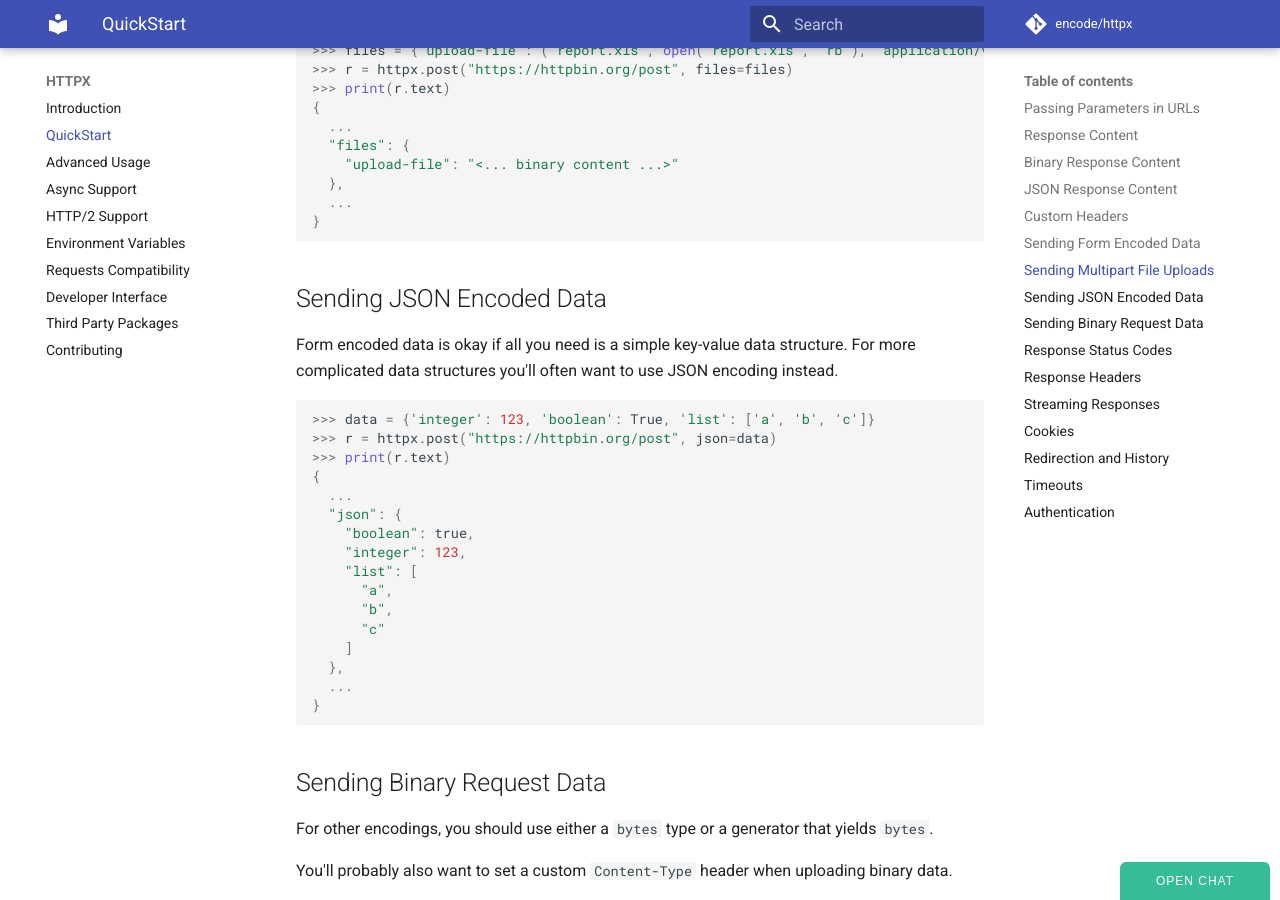
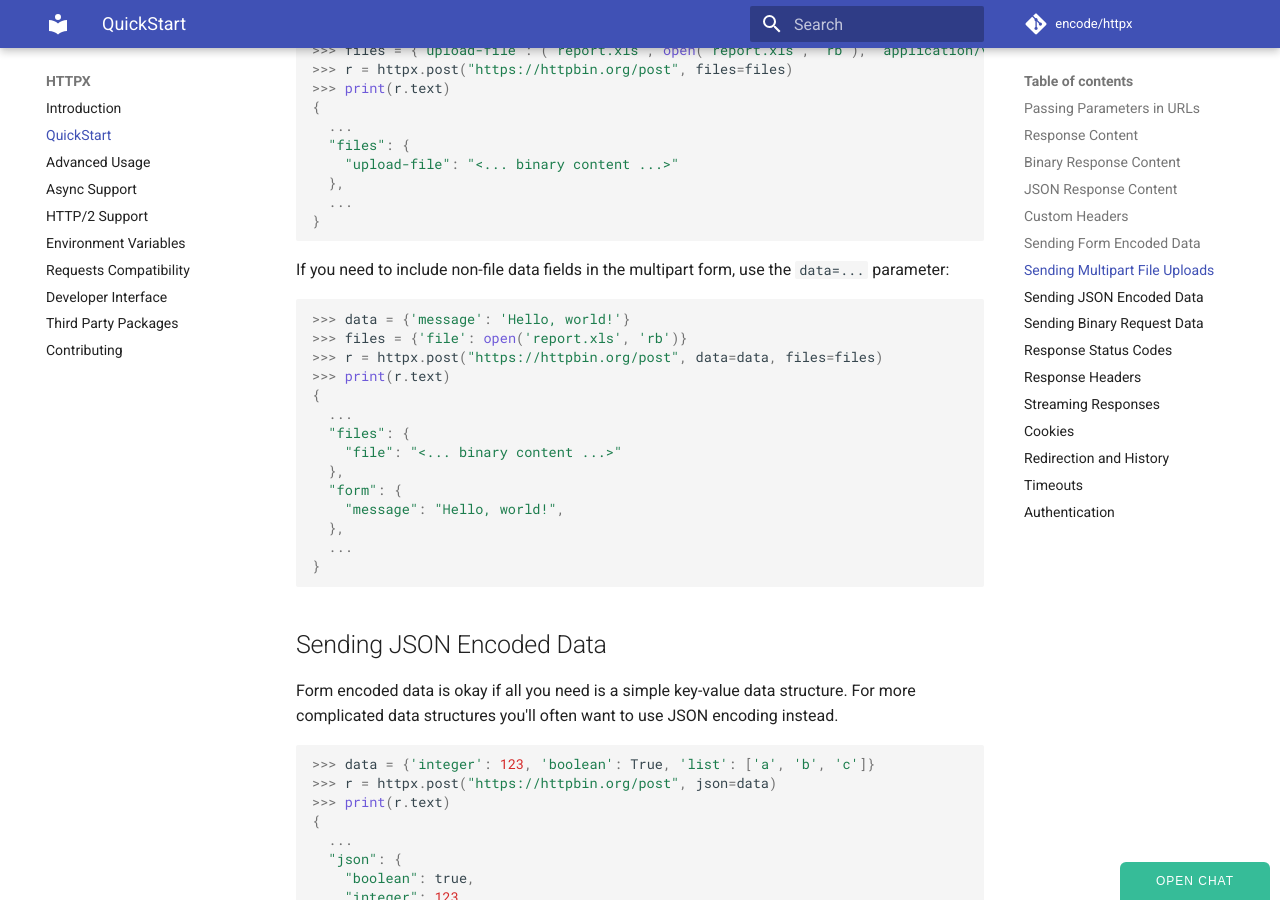
Before and after one commit to WorldStar0126/httpx, an MkDocs documentation site: the page built from docs/quickstart.md, in a window 1280 px wide and 900 px high, scrolled down 3567 px. Built offline with MkDocs 1.6.1 and Material for MkDocs 9.7.7, drawn with Linux system fonts in a browser that asks for light colours; comment, search, counter and statistics services are not loaded.

Commit message:
Add note on data fields in multipart form encoding (#1022)
* Add note on data fields in multipart form encoding

* Fix message

````diff
--- a/docs/quickstart.md
+++ b/docs/quickstart.md
@@ -186,6 +186,25 @@ of items for the file value:
   ...
   "files": {
     "upload-file": "<... binary content ...>"
+  },
+  ...
+}
+```
+
+If you need to include non-file data fields in the multipart form, use the `data=...` parameter:
+
+```python
+>>> data = {'message': 'Hello, world!'}
+>>> files = {'file': open('report.xls', 'rb')}
+>>> r = httpx.post("https://httpbin.org/post", data=data, files=files)
+>>> print(r.text)
+{
+  ...
+  "files": {
+    "file": "<... binary content ...>"
+  },
+  "form": {
+    "message": "Hello, world!",
   },
   ...
 }
````
Also changed, not shown: docs/advanced.md (+2 -0 lines).
